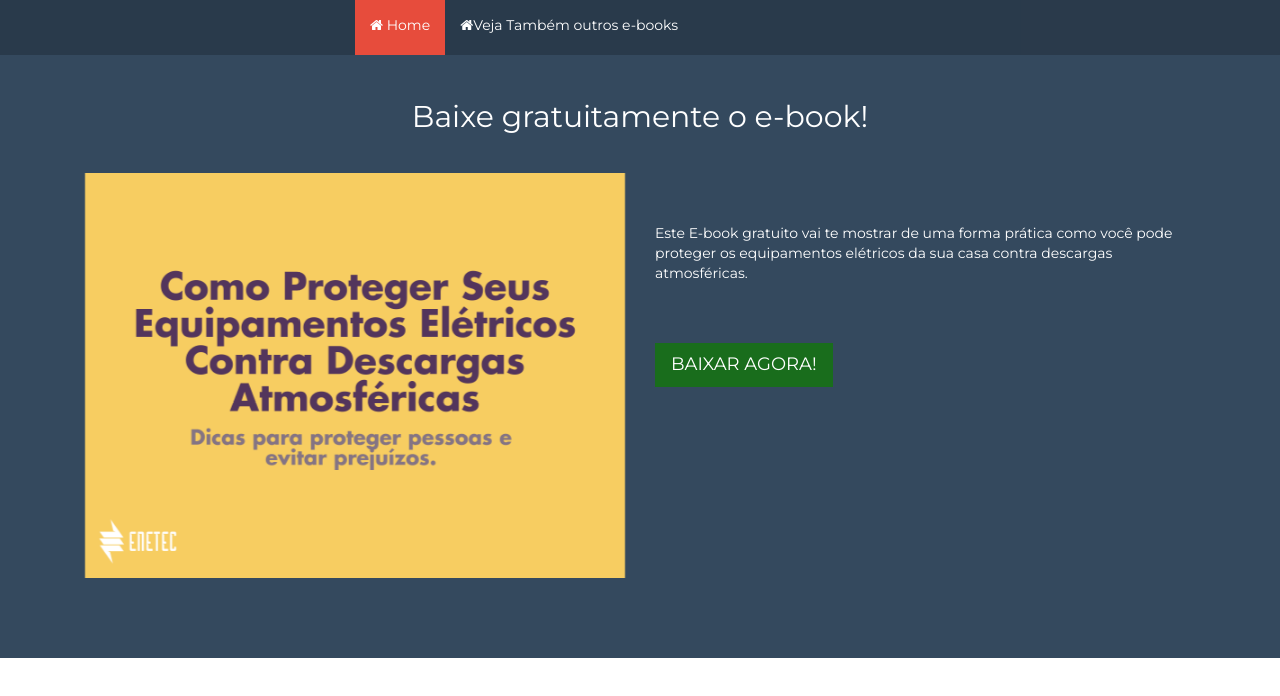
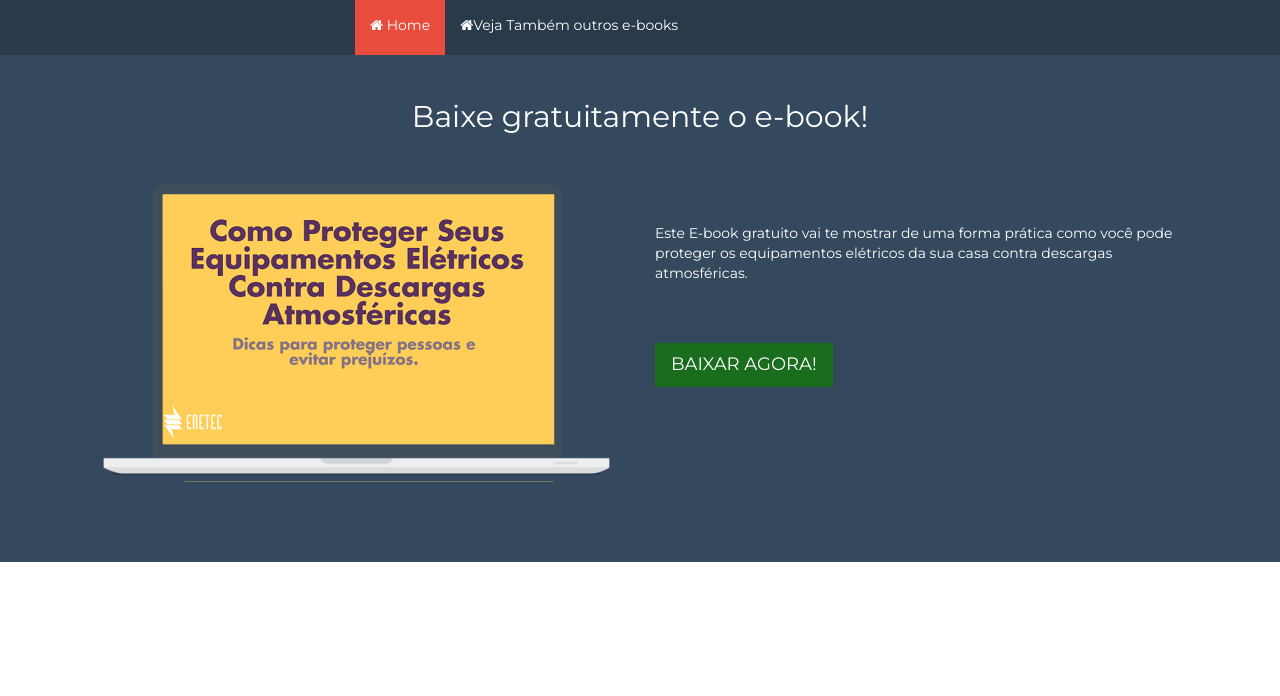
Before and after one commit to enetec/landi, a plain HTML site: page index3.html in a window 1280 px wide. Drawn offline with Linux system fonts and the light colour scheme.

Commit message:
Update index3.html

```diff
--- a/index3.html
+++ b/index3.html
@@ -3,7 +3,7 @@
       <head>
         <meta charset="utf-8">
         <meta name="viewport" content="width=device-width, initial-scale=1">
-        <title>8 Ideias para Economizar</title>
+        <title>Como proteger seus equipamentos</title>
 
 
 
@@ -71,7 +71,7 @@
         <h1 class="title"></h1>
         <h2 class="subtitle">Baixe gratuitamente o e-book!</h2>
 
-        <img class="col-md-6 col-sm-6 col-xs-12 animated fadeInLeft" src="assets/img/hero/000.png" alt="">
+        <img class="col-md-6 col-sm-6 col-xs-12 animated fadeInLeft" src="assets/img/macbook.png" alt="">
 
         <div class="col-md-6 col-sm-6 col-xs-12 animated fadeInRight delay-0-5">
         <p>Este E-book gratuito vai te mostrar de uma forma prática como você pode proteger
```
